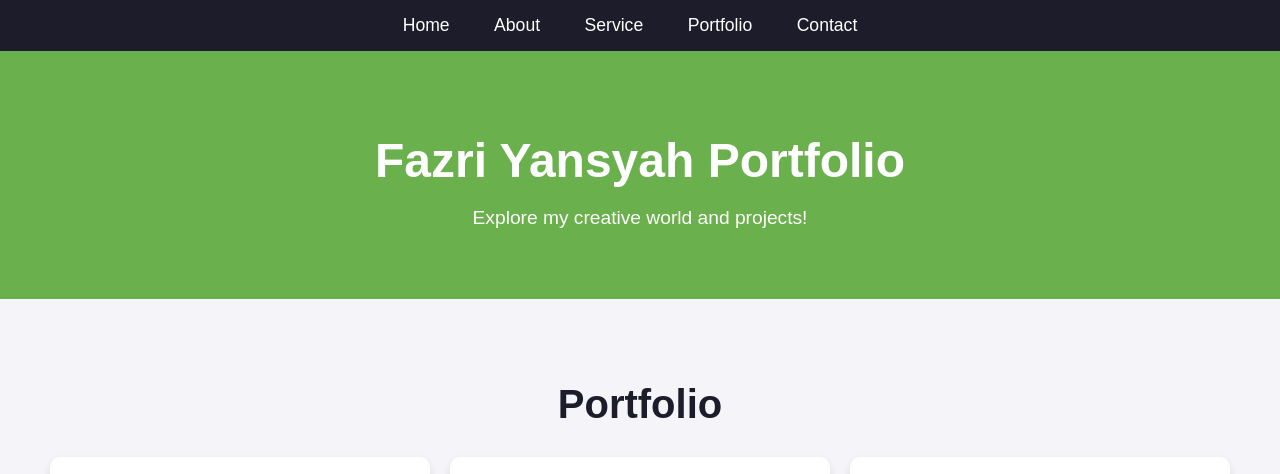
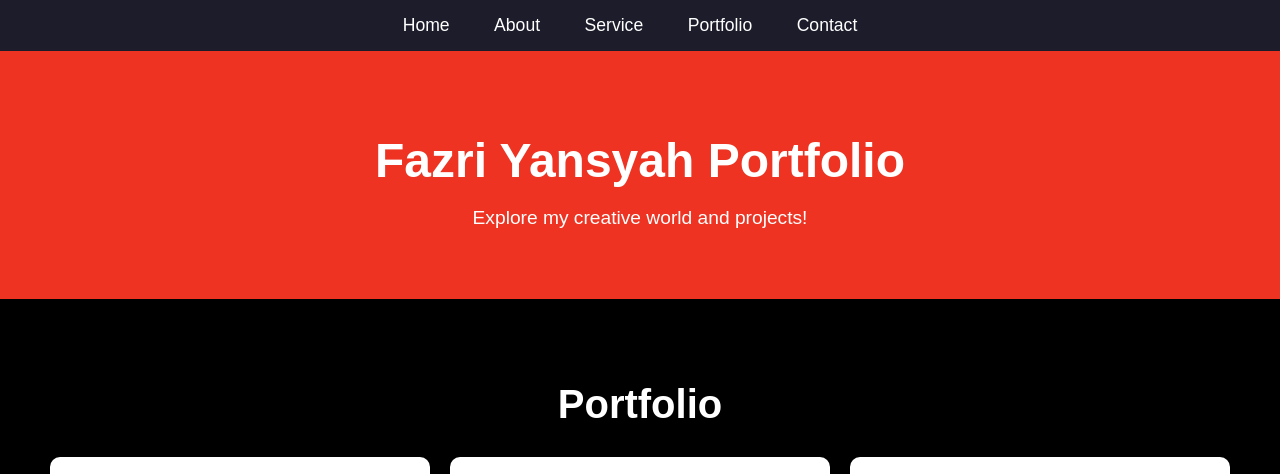
Before and after one commit to FazZenterprise/My-ProjectPortfolio, a plain HTML site: page index.html in a window 1280 px wide. Shown: the top 474 px of the page. Drawn offline with Linux system fonts and the light colour scheme; grey boxes are pictures that could not be loaded.

Commit message:
Update index.html

```diff
--- a/index.html
+++ b/index.html
@@ -7,7 +7,7 @@
     <style>
         body {
     font-family: 'Poppins', sans-serif;
-    background-color: #f4f4f9;
+    background-color: #000000;
     color: #333;
     margin: 0;
     padding: 0;
@@ -48,7 +48,7 @@ nav ul li a:hover {
 header {
     text-align: center;
     padding: 50px;
-    background-color: #6ab04c;
+    background-color: #e32;
     color: #fff;
 }
 
@@ -69,7 +69,7 @@ header p {
 #portfolio h2 {
     font-size: 2.5em;
     margin-bottom: 30px;
-    color: #1c1c2b;
+    color: #FFF;
 }
 
 .portfolio-grid {
```
